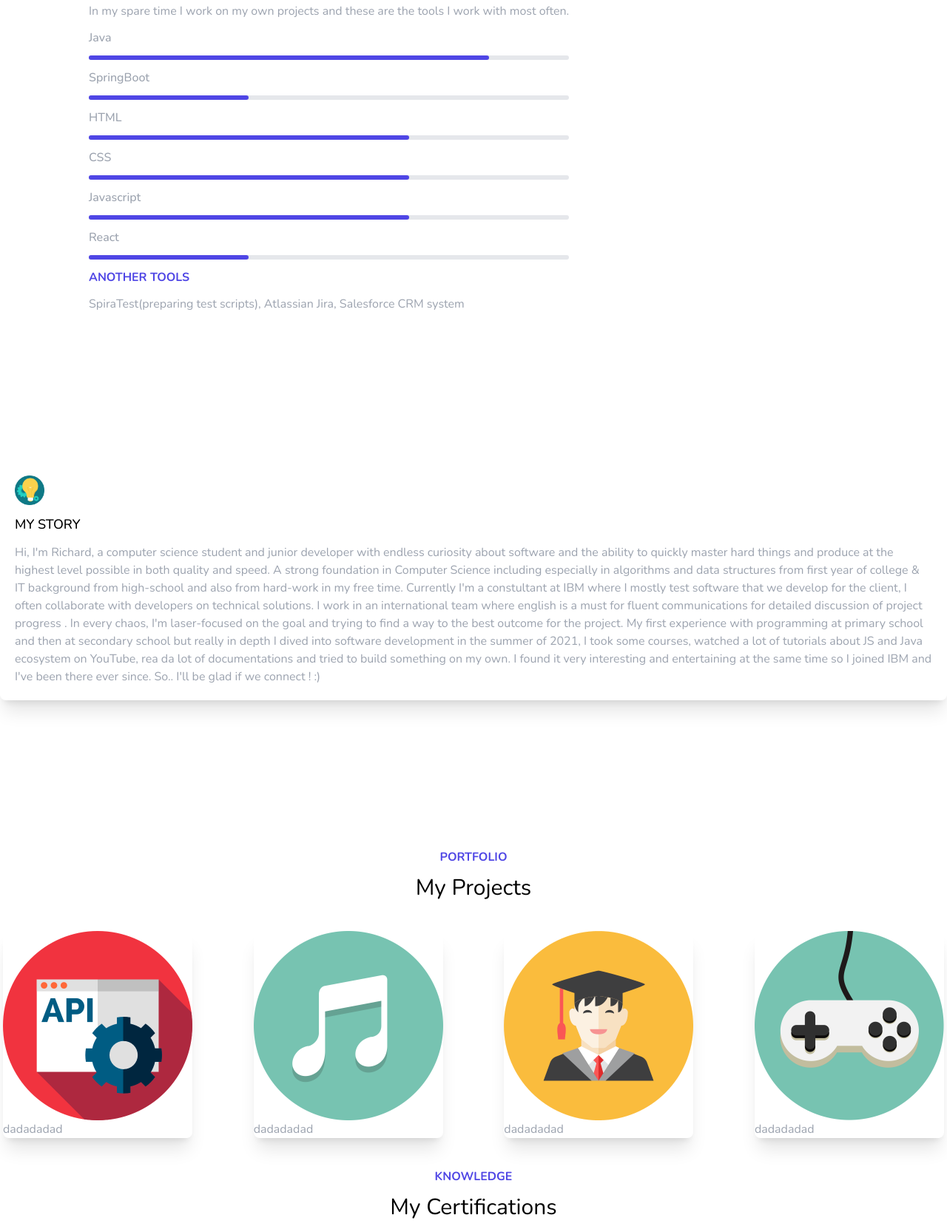
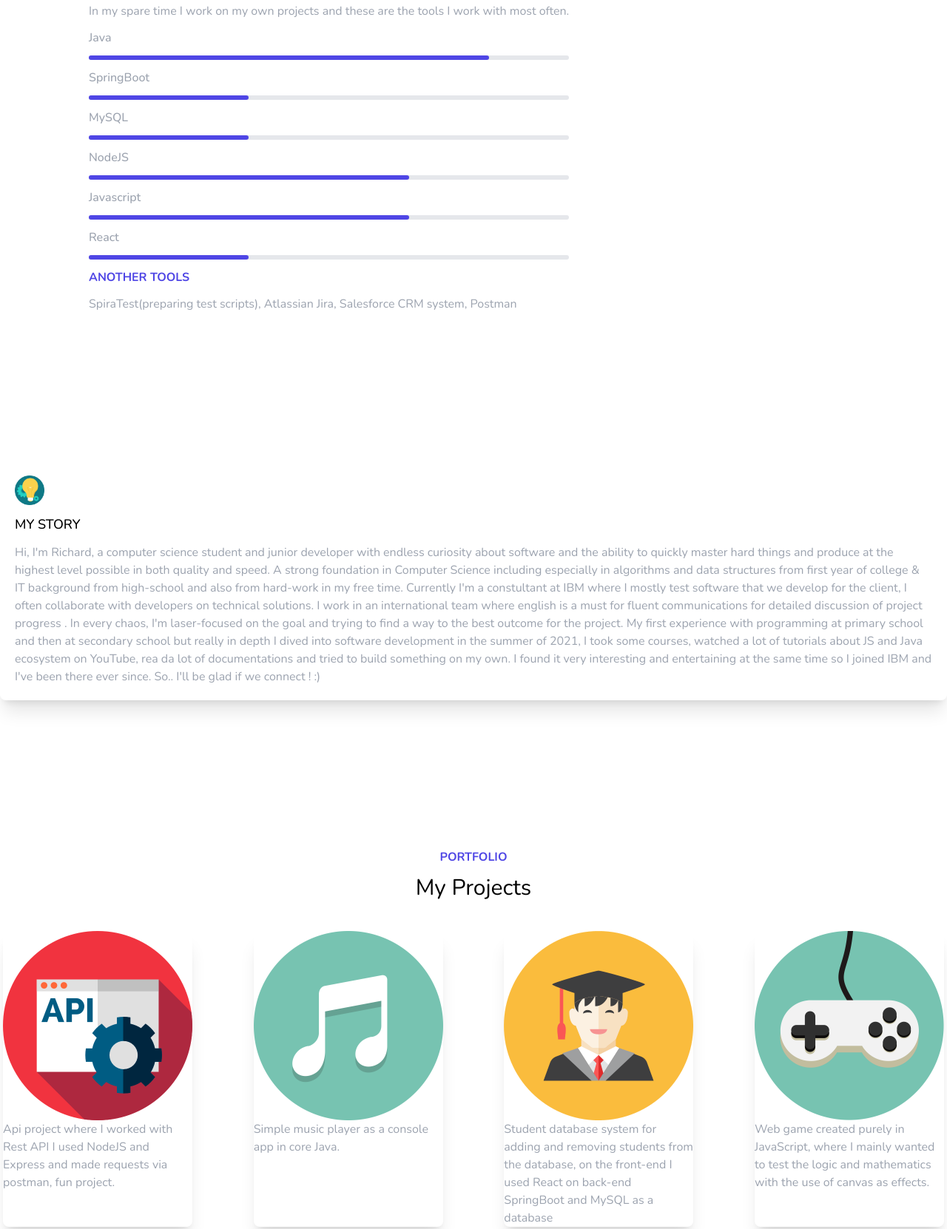
Before and after one commit to RichardTuharsky/PortfolioRT, a website: page youtube2022-tailwind-portfolio/index.html in a window 1280 px wide. Shown: the part 1089-2751 px from the top of the page at 74% size. Drawn offline with nearby package versions, Linux system fonts and the light colour scheme.

Commit message:
description

```diff
--- a/youtube2022-tailwind-portfolio/index.html
+++ b/youtube2022-tailwind-portfolio/index.html
@@ -131,7 +131,7 @@
         </div>
         <!-- right -->
         <div class="my-auto flex flex-col gap-3">
-          <h1 class="text-indigo-00 font-bold">PROGRAMMING LANGUAGES</h1>
+          <h1 class="text-indigo-00 font-bold text-indigo-900">PROGRAMMING LANGUAGES</h1>
           <h1 class="text-3xl font-medium dark:text-white">Better Functionality</h1>
           <h1 class="text-3xl font-medium dark:text-white">
             Better Experience
@@ -147,11 +147,11 @@
           <div class="w-full bg-gray-200 h-1.5 rounded-md">
             <div class="w-1/3 bg-indigo-600 h-1.5 rounded-md"></div>
           </div>
-          <h2 class="text-gray-400 font-medium">HTML</h2>
+          <h2 class="text-gray-400 font-medium">MySQL</h2>
           <div class="w-full bg-gray-200 h-1.5 rounded-md">
-            <div class="w-4/6 bg-indigo-600 h-1.5 rounded-md"></div>
+            <div class="w-1/3 bg-indigo-600 h-1.5 rounded-md"></div>
           </div>
-          <h2 class="text-gray-400 font-medium">CSS</h2>
+          <h2 class="text-gray-400 font-medium">NodeJS</h2>
           <div class="w-full bg-gray-200 h-1.5 rounded-md">
             <div class="w-4/6 bg-indigo-600 h-1.5 rounded-md"></div>
           </div>
@@ -165,7 +165,7 @@
           </div>
           <h1 class="text-indigo-600 font-bold">ANOTHER TOOLS</h1>
           <p class="text-gray-400">
-            SpiraTest(preparing test scripts), Atlassian Jira, Salesforce CRM system
+            SpiraTest(preparing test scripts), Atlassian Jira, Salesforce CRM system, Postman
          </p>
         </div>
       </div>
@@ -288,7 +288,7 @@
           <a target="_blank" href="https://github.com/">
             <img src="./img/api.png" />
           </a>
-            <h1 class="text-gray-400">dadadadad</h1>
+            <h1 class="text-gray-400">Api project where I worked with Rest API I used NodeJS and Express and made requests via postman, fun project.</h1>
           </div>
           <!-- card -->
           <div
@@ -297,7 +297,7 @@
           <a target="_blank" href="https://github.com/">
             <img src="./img/music.png" />
           </a>
-          <h1 class="text-gray-400">dadadadad</h1>
+          <h1 class="text-gray-400">Simple music player as a console app in core Java.</h1>
           </div>
           <!-- card -->
           <div
@@ -306,7 +306,7 @@
           <a target="_blank" href="https://github.com/">
             <img src="./img/student.png" />
           </a>
-          <h1 class="text-gray-400">dadadadad</h1>
+          <h1 class="text-gray-400">Student database system for adding and removing students from the database, on the front-end I used React on back-end SpringBoot and MySQL as a database </h1>
           </div>
           <!-- card -->
           <div
@@ -315,7 +315,7 @@
           <a target="_blank" href="https://github.com/">
             <img src="./img/game.png" />
           </a>
-          <h1 class="text-gray-400">dadadadad</h1>
+          <h1 class="text-gray-400">Web game created purely in JavaScript, where I mainly wanted to test the logic and mathematics with the use of canvas as effects.</h1>
           </div>
           <div class="flex flex-col gap-3 items-center">
             <h1 class="text-indigo-600 font-bold flex space-x-11 gap-5">KNOWLEDGE</h1>
```
